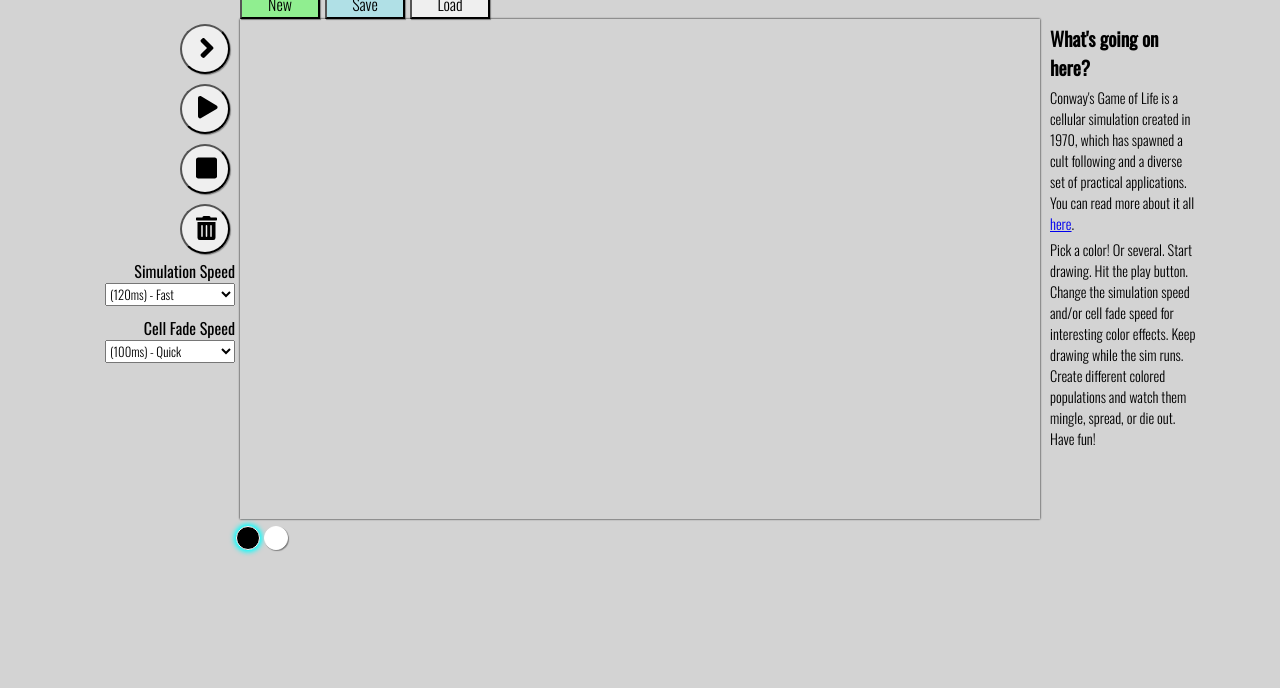
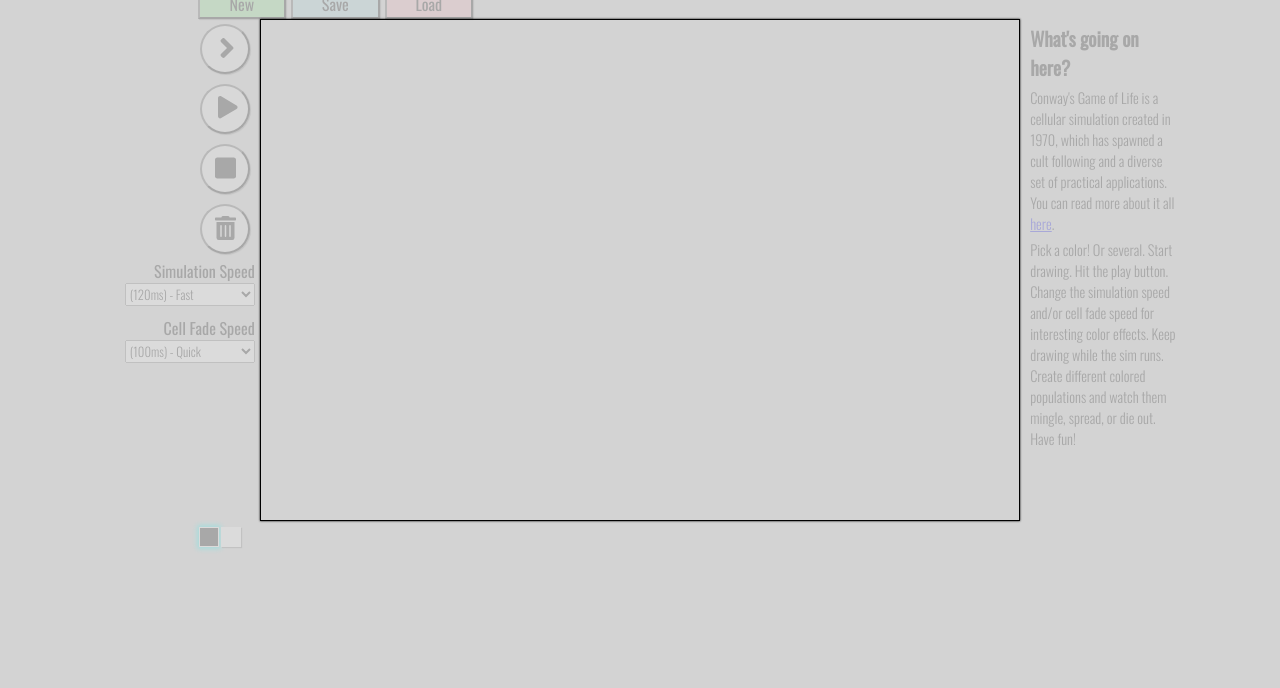
Before and after one commit to ian-schu/game-of-life, a website with bundled scripts: page index.html in a window 1280 px wide. Shown: the part 112-800 px from the top of the page. Built offline with nearby package versions, Linux system fonts and the light colour scheme; a script that the page names is missing.

Commit message:
Subtle control styling

```diff
--- a/src/main.js
+++ b/src/main.js
@@ -12,8 +12,8 @@ var deleteButton = document.getElementById('deleteButton');
 var simSpeed = document.getElementById('simSpeed');
 var cellFade = document.getElementById('cellFade');
 
-var theView = new View(50, 35, gameboard);
-var theModel = new Board(50, 35);
+var theView = new View(70, 40, gameboard);
+var theModel = new Board(70, 40);
 var theController = new Controller(theView, theModel, findColor('black'));
 
 // LISTENERS
--- a/style/styles.css
+++ b/style/styles.css
@@ -7,31 +7,36 @@ html {
 #header {
 	display: block;
 	margin: 5px auto;
-	width: 800px;
+	width: 70%;
 }
 
 #title {
-	/* font-weight: bold; */
 	font-size: 2.2rem;
 }
 
 #subtitle {
-	/* font-weight: bold; */
 	font-size: 1.5rem;
 }
 
 #menu {
-	width: 800px;
+	width: 70%;
 	display: flex;
 	justify-content: flex-start;
 	margin: 5px auto 0px;
+	opacity: 0.2;
+	transition: opacity 0.25s;
+	z-index: 1;
+}
+
+#menu:hover {
+	opacity: 1;
 }
 
 .menu-button {
 	border-top-left-radius: 5px;
 	border-top-right-radius: 5px;
 	font-family: 'Oswald', sans-serif;
-	font-weight: 300;
+	font-weight: 400;
 	font-size: 1rem;
 	margin: 0px 5px 0 0;
 	width: 10%;
@@ -45,6 +50,10 @@ html {
 	background-color: powderblue;
 }
 
+#loadBoard {
+	background-color: lightpink;
+}
+
 #main {
 	margin: 0px auto 5px;
 	width: 100%;
@@ -54,10 +63,13 @@ html {
 
 #gameboard {
 	height: 500px;
-	width: 800px;
+	min-width: 60%;
+	border: 1px solid black;
 	box-shadow: 0px 0px 2px black;
 	line-height: 0;
 	cursor: crosshair;
+	max-width: 70%;
+	z-index: 2;
 }
 
 .cell {
@@ -75,6 +87,12 @@ html {
 	flex-direction: column;
 	margin: 0px 5px;
 	width: 160px;
+	opacity: 0.2;
+	transition: opacity 0.25s;
+}
+
+.wing:hover {
+	opacity: 1;
 }
 
 .wing > button {
@@ -166,7 +184,7 @@ button:active {
 }
 
 #footer {
-	width: 812px;
+	width: 70%;
 	margin: 5px auto;
 	display: block;
 }
@@ -176,14 +194,20 @@ button:active {
 	display: flex;
 	flex-wrap: wrap;
 	justify-content: flex-start;
+	opacity: 0.2;
+	transition: opacity 0.25s;
+}
+
+#palette:hover {
+	opacity: 1;
 }
 
 .color {
-	width: 24px;
-	height: 24px;
-	margin: 2px;
-	border-radius: 12px;
+	width: 20px;
+	height: 20px;
+	margin: 1px;
 	border: 1px solid white;
+	box-sizing: border-box;
 }
 
 .color--selected,
```
